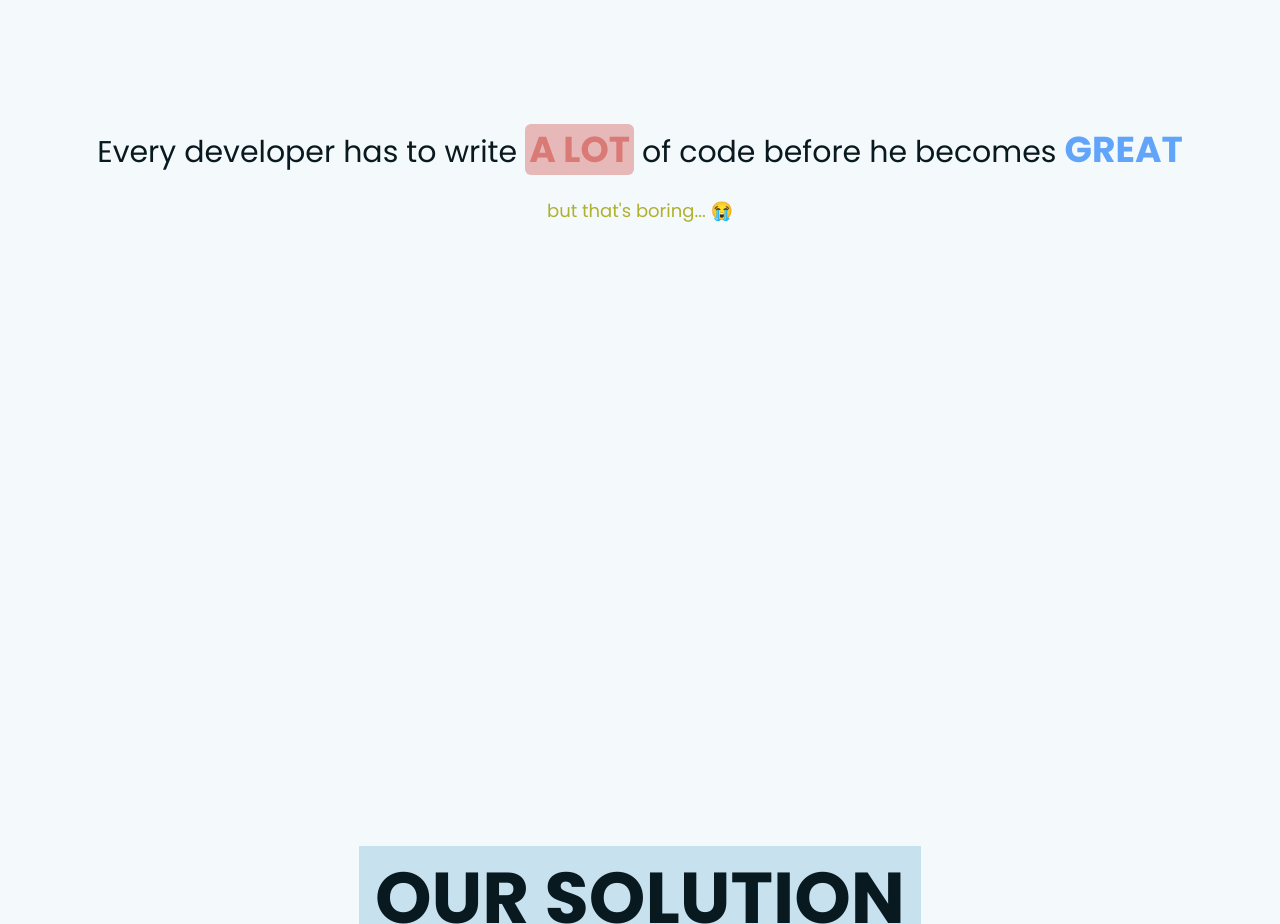
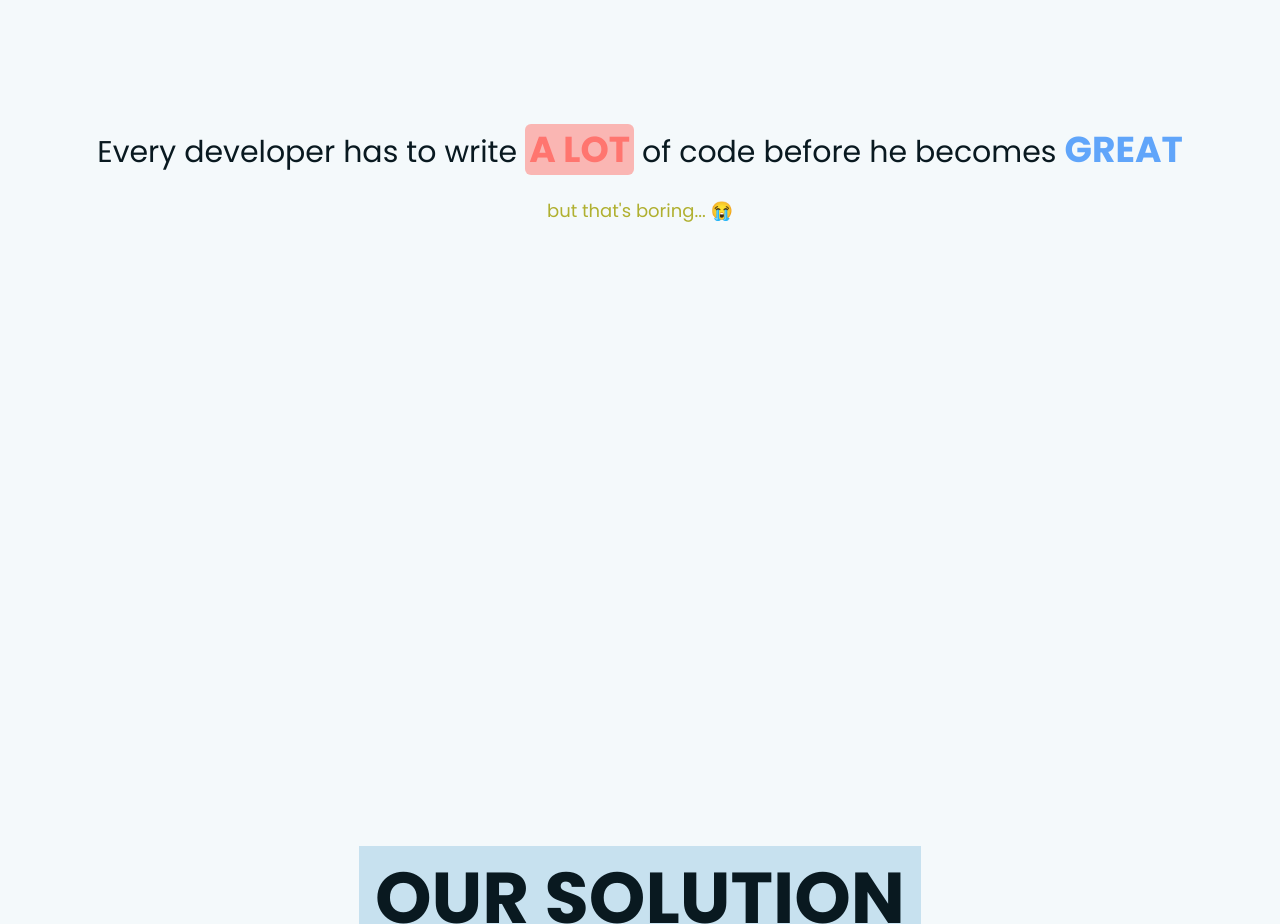
Before and after one commit to Prosto-Bulgaria/Prosto, a React (Vite) app in the folder client/: page / in a window 1280 px wide. Shown: the part 1840-2764 px from the top of the page. Built offline with nearby package versions, Linux system fonts and the light colour scheme.

Commit message:
Trivial changes

```diff
--- a/client/src/components/Home/Home.jsx
+++ b/client/src/components/Home/Home.jsx
@@ -82,7 +82,7 @@ const Home = () => {
                 <div className="mb-[200px]">
                     <h2 className="text-3xl mb-8">
                         Every developer has to write{" "}
-                        <span className="dark:bg-secondary_dark/50 bg-secondary/50 text-secondary rounded-md px-1 text-4xl font-bold dark:text-secondary_dark">
+                        <span className="dark:bg-secondary_dark/50 bg-secondary/50 contrast-200 text-secondary rounded-md px-1 text-4xl font-bold dark:text-secondary_dark">
                             A LOT
                         </span>{" "}
                         of code before he becomes{" "}
```
